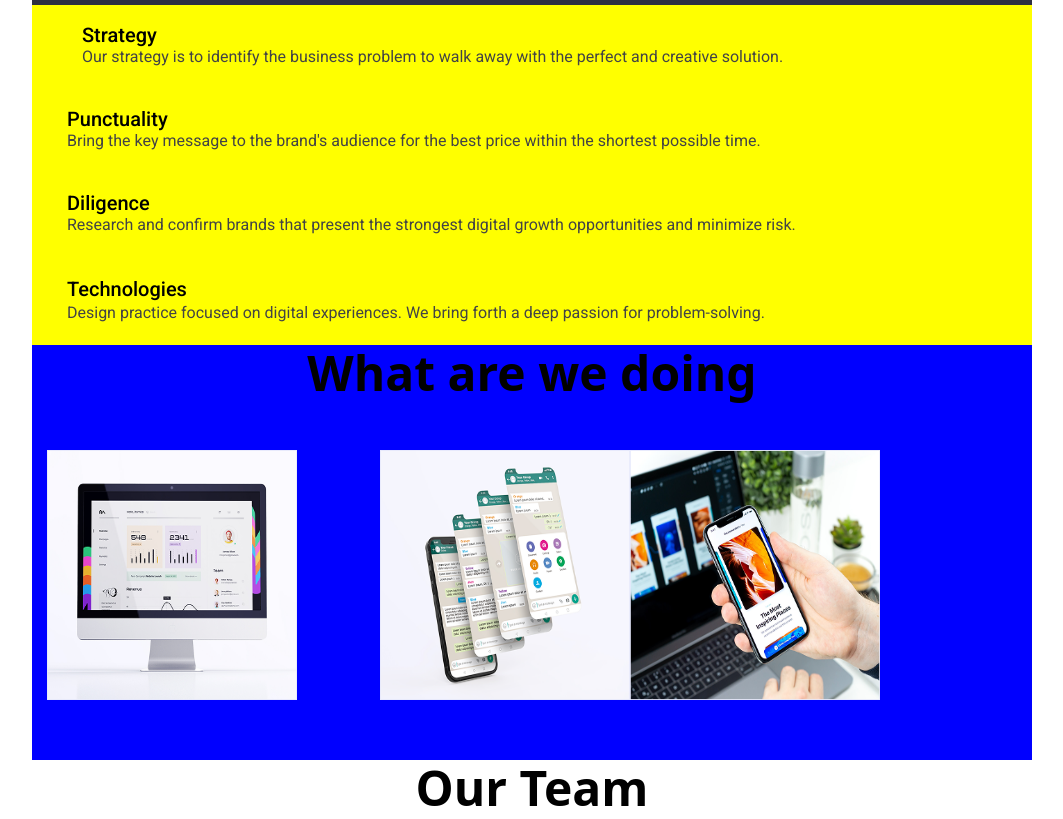
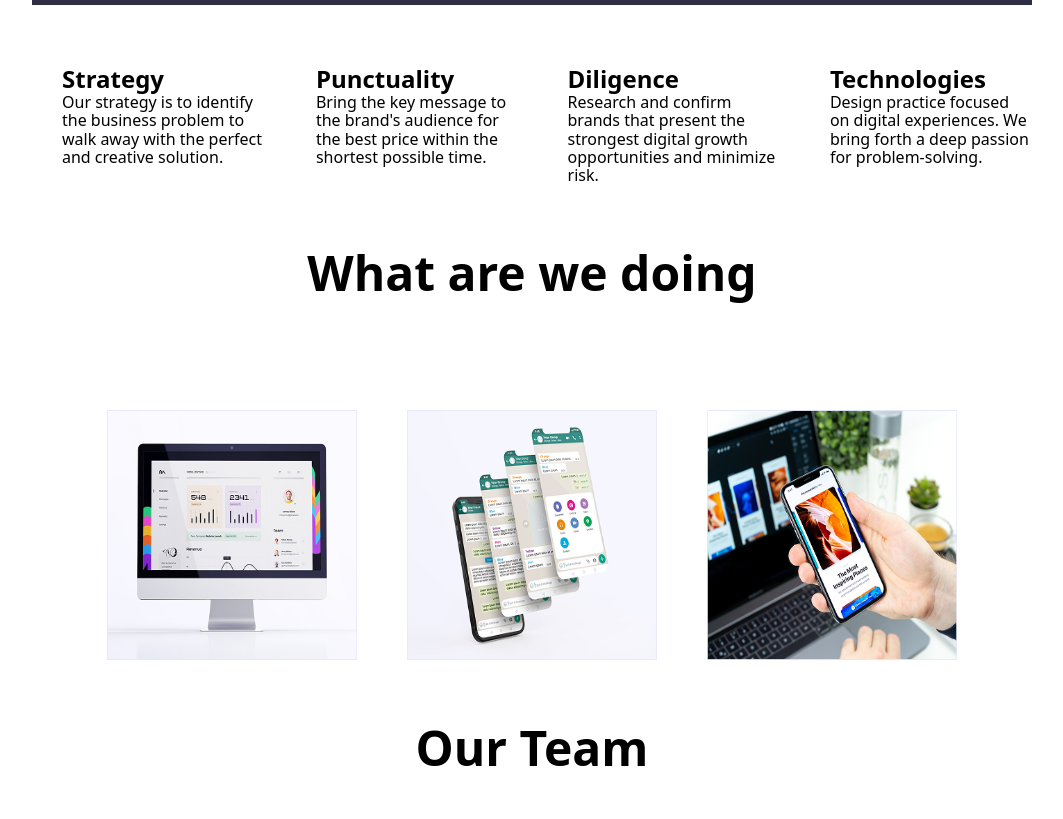
Before and after one commit to LudSkop/LudSkop.github.io, a plain HTML site: page index.html in a window 1280 px wide. Shown: the part 440-1259 px from the top of the page, without its empty margins (108-1171 px from the left). Drawn offline with nearby package versions, Linux system fonts and the light colour scheme; files whose address does not match are found by name.

Commit message:
homework3

```diff
--- a/css/styles.css
+++ b/css/styles.css
@@ -111,8 +111,8 @@ margin-left: auto;
   margin-right: 0px;
   }
 .hero {
-margin-left: 15;
-margin-right: 15;
+margin-left: 15px;
+margin-right: 15px;
 background-color: #f2f3f4;
 }
 /*======hero-title=======*/
@@ -141,7 +141,7 @@ align-items: flex-start;
 
 flex-direction: column; /* щоб текст ішов під логотипом */
 align-items: flex-start;
-background-color: yellow;
+background-color: none;
 
 
 }
@@ -168,21 +168,31 @@ align-items: flex-start;
 }
 .photo {
 display: flex;
+justify-content: center;
+gap: 50px;
+padding-bottom: 60px;
+padding-top: 60px;
 
 }
 .top {
-background-color: blue;
+background-color: none;
+}
+.colo {
+background-color: none;
 }
 .subtitle {
  text-align: center;
  font-size: 3rem;
- margin-bottom: 50px;
+ padding-bottom: 50px;
 }
 .team {
 display: flex;
 justify-content: center;
 gap: 20px;
-background-color: tomato;
+
+}
+.team1 {
+background-color: none;
 }
 
 
--- a/index.html
+++ b/index.html
@@ -34,32 +34,36 @@
     </div>
     <section class="container lifestyle">
         <div class=" container user">
-            <h2 class="text1 stic1">Strategy</h2>
-            <p class="text2 stic">Our strategy is to identify the business problem to walk away with the perfect and creative solution.</p>
-                </div>
-            <div class="user">
-            <h2 class="text1 stic1">Punctuality</h2>
-            <p class="text2 stic">Bring the key message to the brand's audience for the best price within the shortest possible time.</p>
-            </div>
-            <div class="user">
-            <h2 class="text1 stic1">Diligence</h2>
-            <p class="text2 stic">Research and confirm brands that present the strongest digital growth opportunities and minimize
+            <ul class="list photo">
+                <li>
+            <h2>Strategy</h2>
+            <p >Our strategy is to identify the business problem to walk away with the perfect and creative solution.</p>
+                </li>
+                <li>
+            <h2 >Punctuality</h2>
+            <p >Bring the key message to the brand's audience for the best price within the shortest possible time.</p>
+            </li>
+            <li>
+            <h2>Diligence</h2>
+            <p >Research and confirm brands that present the strongest digital growth opportunities and minimize
                 risk.</p>
-            </div>
-            <div class="user">
-            <h2 class="text1">Technologies</h2>
-            <p class="text2">Design practice focused on digital experiences. We bring forth a deep passion for
+            </li>
+            <li>
+            <h2 >Technologies</h2>
+            <p >Design practice focused on digital experiences. We bring forth a deep passion for
                 problem-solving.</p>
+                </li>
+                </ul>
         </div>
     </section>
     <section>
         <div class="container top">
         <h2 class="subtitle">What are we doing</h2>
         <ul class="list photo">
-            <li class="menu-page">
+            <li>
                 <img src="images/wat-arewe-doin/1.png" alt="photo" width="250" height="250">
-            </li>
-            <li>
+            </li >
+            <li >
                 <img src="images/wat-arewe-doin/2.png" alt="photo" width="250" height="250">
             </li>
             <li>
@@ -69,8 +73,8 @@
         </div>
     </section>
     <section>
-        <h2 class="subtitle">Our Team</h2>
-        <div class="container ">
+        <h2 class="container subtitle colo">Our Team</h2>
+        <div class="container team1">
         <ul class="list team">
             <li>
                 <img src="images/our-team/1.png" alt="photo" width="220" height="220">
```
